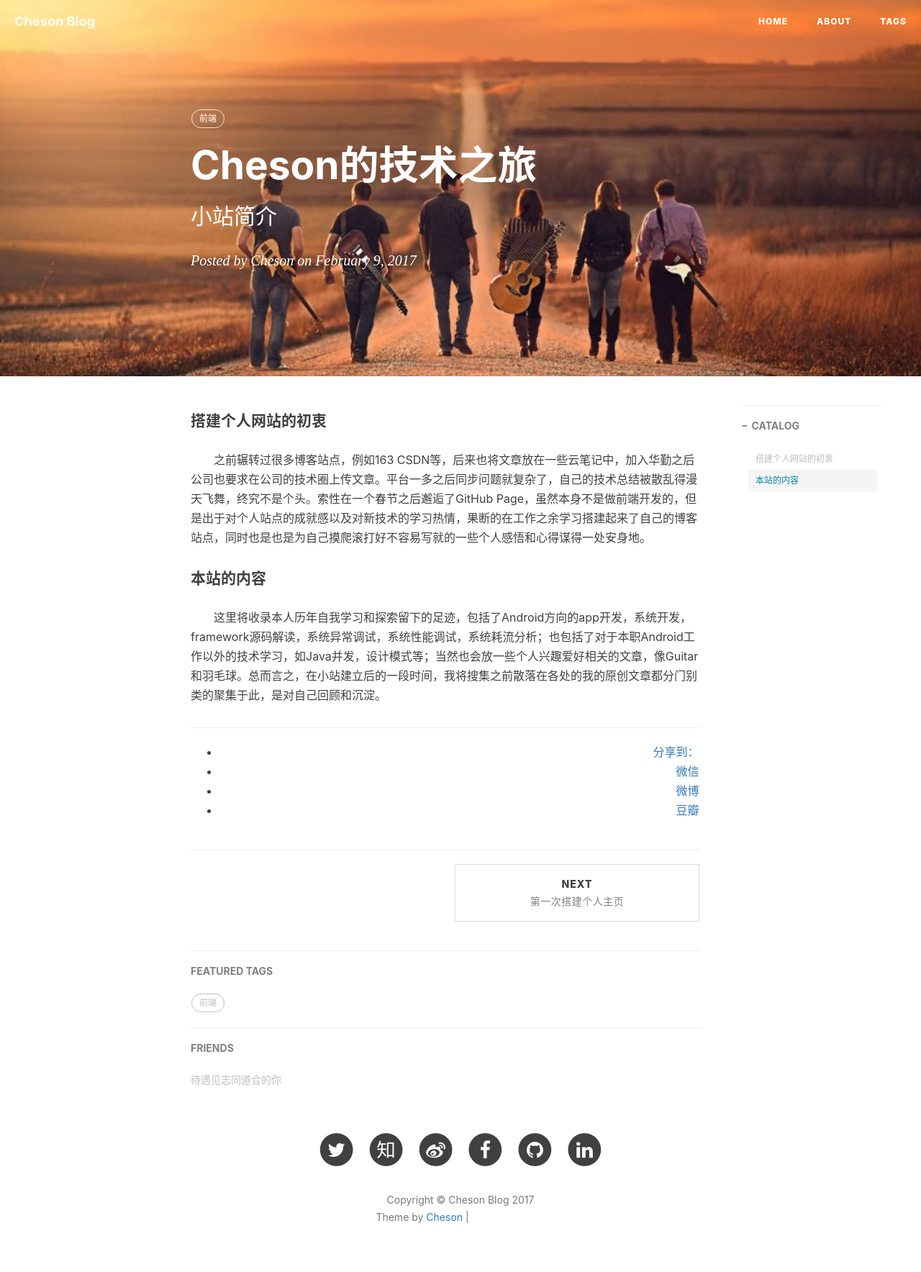
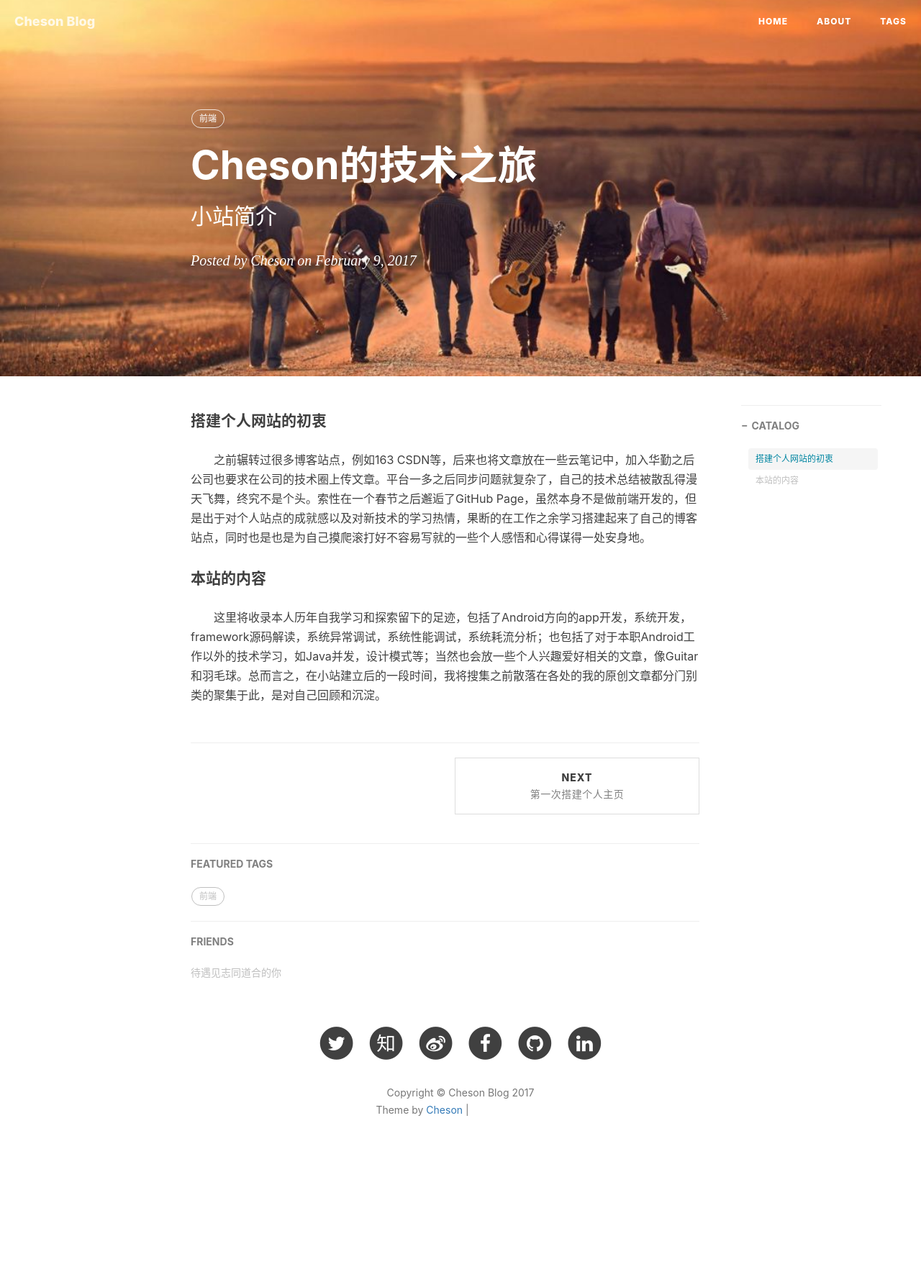
Before and after one commit to chendongqi/blog_backup, a Jekyll site: the page built from _posts/about/2017-02-09-about-myblog.markdown, in a window 1280 px wide. Shown: the whole page at 72% size. Built offline with Jekyll 4.4.1, drawn with Linux system fonts in a browser that asks for light colours; nearby versions of some CDN libraries; comment, search, counter and statistics services are not loaded; after the commit the page ends 1620 px from its top, so only the background shows below that; grey boxes are pictures that could not be loaded.

```diff
--- a/_layouts/keynote.html
+++ b/_layouts/keynote.html
@@ -57,11 +57,10 @@ layout: default
 
 				{{ content }}
 
-                <hr>
+                <hr style="visibility: hidden;">
 
                 {% if site.duoshuo_share && site.duoshuo_username %}
                 <!-- 多说 Share start -->
-                </style>
                 <div class="ds-share"
                     style="text-align: right"
                     data-thread-key="{{page.id}}" data-title="{{page.title}}"
@@ -69,6 +68,9 @@ layout: default
                     data-content="{{ content | strip_html | truncate:80 }} | Hux Blog，@Hux黄玄 的个人博客"
                     data-url="{{site.url}}{{site.baseurl}}{{page.url}}">
                     <div class="ds-share-inline">
+                      <style>
+                        .ds-share-icons-16 {display:none;}
+                      </style>
                       <ul  class="ds-share-icons-16">
                         <li data-toggle="ds-share-icons-more"><a class="ds-more" href="#">分享到：</a></li>
                         <li><a class="ds-wechat flat" href="javascript:void(0);" data-service="wechat">微信</a></li>
--- a/_layouts/post.html
+++ b/_layouts/post.html
@@ -60,11 +60,10 @@ layout: default
 
 				{{ content }}
 
-                <hr>
+                <hr style="visibility: hidden;">
 
                 {% if site.duoshuo_share && site.duoshuo_username %}
                 <!-- 多说 Share start -->
-                </style>
                 <div class="ds-share"
                     style="text-align: right"
                     data-thread-key="{{page.id}}"
@@ -73,7 +72,10 @@ layout: default
                     data-images="{{ site.url }}{{site.baseurl}}/{% if page.header-img %}{{ page.header-img }}{% else %}{{ site.header-img }}{% endif %}"
                     data-content="{{ content | strip_html | truncate:80 }} | {{ site.SEOTitle }} " >
                     <div class="ds-share-inline">
-                      <ul  class="ds-share-icons-16">
+                      <style>
+                        .ds-share-icons-16 {display:none;}
+                      </style>
+                      <ul class="ds-share-icons-16">
                         <li data-toggle="ds-share-icons-more"><a class="ds-more" href="#">分享到：</a></li>
                         <li><a class="ds-wechat flat" href="javascript:void(0);" data-service="wechat">微信</a></li>
                         <li><a class="ds-weibo flat" href="javascript:void(0);" data-service="weibo">微博</a></li>
```
Also changed, not shown: Gemfile.lock.
